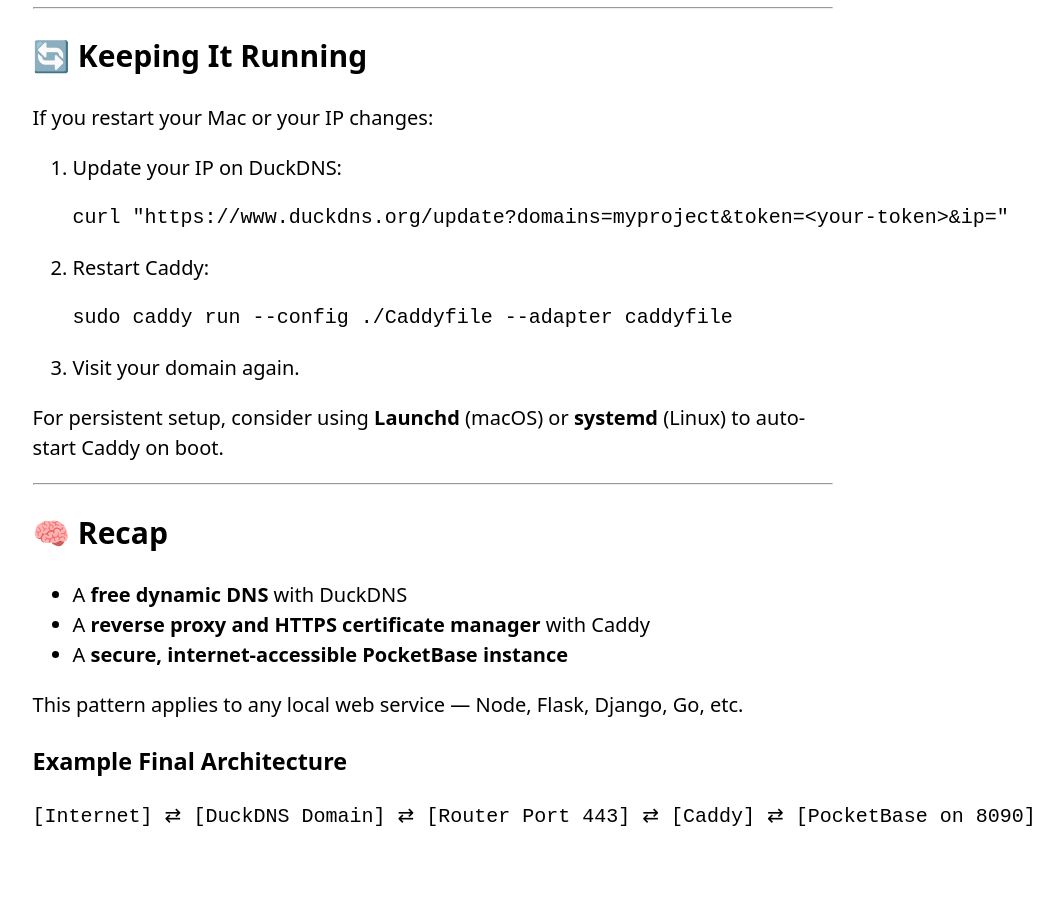
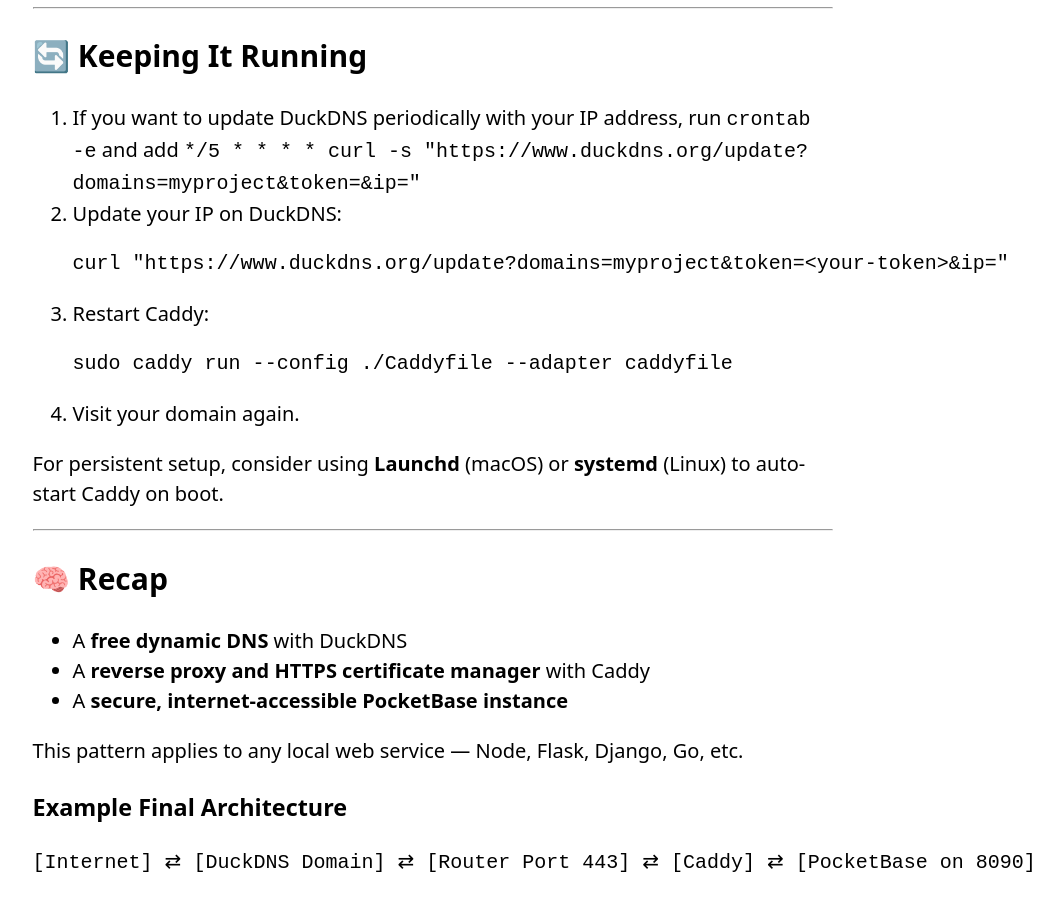
Before and after one commit to billyeh/billyeh.github.io, a plain HTML site: page hosting.html in a window 1280 px wide. Shown: the part 4678-5576 px from the top of the page, without its empty margins (207-1270 px from the left). Before the commit the page ends 5530 px from the top, so only its background shows below. Drawn offline with Linux system fonts and the light colour scheme.

Commit message:
Add instructions to keep DuckDNS up to date

```diff
--- a/hosting.html
+++ b/hosting.html
@@ -308,9 +308,12 @@ INFO    http.log server running {"name": "srv0", "protocols": ["h1", "h2"]}</cod
     <section id="keep-running">
       <h2>🔄 Keeping It Running</h2>
 
-      <p>If you restart your Mac or your IP changes:</p>
-
       <ol>
+        <li>
+          If you want to update DuckDNS periodically with your IP address, run <code>crontab -e</code>
+          and add <code>*/5 * * * * curl -s "https://www.duckdns.org/update?domains=myproject&token=<token>&ip="</code>
+        </li>
+        </li>
         <li>Update your IP on DuckDNS:
           <pre><code class="language-bash">curl "https://www.duckdns.org/update?domains=myproject&amp;token=&lt;your-token&gt;&amp;ip="</code></pre>
         </li>
```
